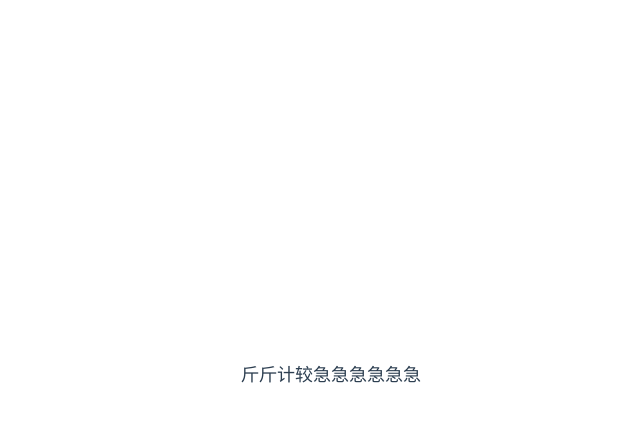
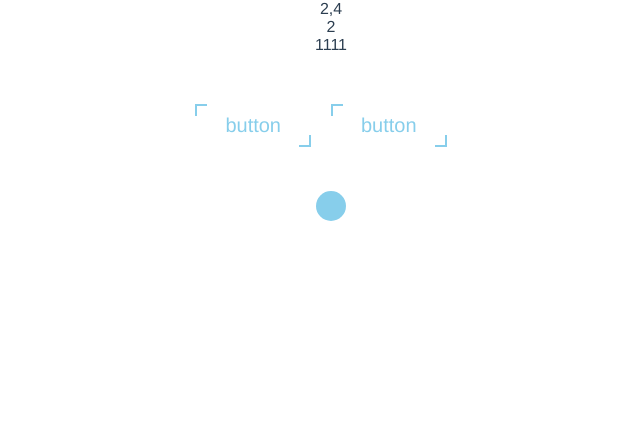
Before and after one commit to zhongyuanyou/vite-project, a Vue app: page /testVue in a window 1280 px wide. Shown: the top 422 px of the page, without its empty margins (309-949 px from the left). Built offline with nearby package versions, Linux system fonts and the light colour scheme.

Commit message:
保存练习

```diff
--- a/src/components/dialogC.vue
+++ b/src/components/dialogC.vue
@@ -1,16 +1,24 @@
 <template>
   <div class="dialog-c">
-    <el-dialog>
-
-    </el-dialog>
+    {{title}}
   </div>
 </template>
 
 <script>
-export default {
+import { defineComponent, toRef } from 'vue'
 
-}
+export default defineComponent({
+  props: {
+    title: Number,
+
+  },
+  setup (props) {
+    const title = toRef(props, 'title')
+    return { title }
+  },
+})
 </script>
+
 
 <style lang="less" scoped>
 </style>
--- a/src/pages/testVue/index.vue
+++ b/src/pages/testVue/index.vue
@@ -1,35 +1,193 @@
 <template>
   <div class="box">
-    <div class="massage-box">
-      斤斤计较急急急急急急
+    <div> {{count}},{{doubleCount}}</div>
+    <dialogC :title='count' />
+    <div @click="count++">1111</div>
+
+    <div class="btn-box">
+      <div class="btn">button</div>
+      <div class="btn">button</div>
+    </div>
+    <div class="animation">
+      <div class="ball"></div>
+      <!-- <div class="ball1"></div>
+      <div class="ball2"></div>
+      <div class="ball3"></div> -->
     </div>
   </div>
 </template>
 
+
+
 <script>
-export default {
+import dialogC from '../../components/dialogC.vue'
+import { defineComponent, ref, computed, watchEffect, watch, isRef, onMounted } from 'vue'
 
-}
+export default defineComponent({
+  components: {
+    dialogC,
+  },
+  setup () {
+    const count = ref(2)
+    const doubleCount = computed(() => {
+      return count.value * 2
+    })
+    watch([count, doubleCount], (newVal, oldVal) => {
+      console.log(newVal, oldVal)
+    })
+    watchEffect(() => { console.log(count.value) })
+
+    onMounted(() => {
+      console.log(doubleCount.value)
+    })
+    return {
+      count,
+      doubleCount
+    }
+  },
+})
 </script>
 
+
 <style lang="less" scoped>
-.box {
-  width: 100vw;
-  height: 100vh;
+.btn-box {
+  .btn {
+    position: relative;
+    padding: 10px 30px;
+    margin: 50px 0;
+    color: skyblue;
+    text-decoration: none;
+    font-size: 20px;
+    transition: 0.1s;
+    overflow: hidden;
+    display: inline-block;
+    margin-right: 20px;
+  }
+  .btn:hover {
+    background: skyblue;
+    color: #fff;
+    box-shadow: 0 0 50px skyblue;
+    transition-delay: 0.1s;
+    border-radius: 20px;
+  }
+  .btn::before {
+    content: "";
+    position: absolute;
+    top: 0;
+    left: 0;
+    width: 10px;
+    height: 10px;
+    border-top: 2px solid skyblue;
+    border-left: 2px solid skyblue;
+    transition: 0.1s;
+    transition-delay: 0.1s;
+  }
+  .btn::after {
+    content: "";
+    position: absolute;
+    right: 0;
+    bottom: 0;
+    width: 10px;
+    height: 10px;
+    border-right: 2px solid skyblue;
+    border-bottom: 2px solid skyblue;
+    transition: 0.1s;
+    transition-delay: 0.1s;
+  }
+  .btn:hover::before {
+    width: 100%;
+    height: 100%;
+    transition-delay: 0s;
+  }
+  .btn:hover::after {
+    width: 100%;
+    height: 100%;
+    transition-delay: 0s;
+  }
+}
+.animation {
+  margin: 0 auto;
+  width: 100%;
   display: flex;
   align-items: center;
   justify-content: center;
+  .ball {
+    width: 10px;
+    height: 10px;
+    border-radius: 100%;
+    background: skyblue;
+    animation: move 5s infinite linear;
+  }
+  .ball1 {
+    width: 10px;
+    height: 10px;
+    border-radius: 100%;
+    background: skyblue;
+    margin-left: -10px;
+    animation: move1 5s infinite linear;
+  }
+  .ball2 {
+    width: 10px;
+    height: 10px;
+    border-radius: 100%;
+    background: skyblue;
+    margin-left: -10px;
+    animation: move2 5s infinite linear;
+  }
+  .ball3 {
+    width: 10px;
+    height: 10px;
+    border-radius: 100%;
+    background: skyblue;
+    margin-left: -10px;
+    animation: move3 5s infinite linear;
+  }
 }
-.massage-box {
-  width: 500px;
-  height: 80px;
-  padding: 20px;
-  font-size: 18px;
-  background: #fff;
-  border-bottom: 1px solid #f5f5f5;
-  cursor: pointer;
+@keyframes move {
+  0% {
+    transform: translateX(0px);
+    background: blue;
+  }
+  50% {
+    transform: scale(3);
+    background: skyblue;
+  }
+  100% {
+    transform: scale(1);
+    background: blue;
+  }
 }
-.massage-box:hover {
-  box-shadow: 3px 3px 15px #888888;
+@keyframes move1 {
+  0% {
+    transform: translateY(0px);
+  }
+  50% {
+    transform: translateY(200px) scale(3);
+  }
+  100% {
+    transform: translateY(0px) scale(1);
+  }
+}
+@keyframes move2 {
+  0% {
+    transform: translateX(0px);
+  }
+  50% {
+    transform: translateX(-200px) scale(3);
+  }
+  100% {
+    transform: translateX(0px) scale(1);
+  }
+}
+@keyframes move3 {
+  0% {
+    transform: translateX(0px);
+  }
+  50% {
+    transform: translate(-150px, 150px) scale(3);
+  }
+  100% {
+    transform: translateX(0px) scale(1);
+  }
 }
 </style>
```
